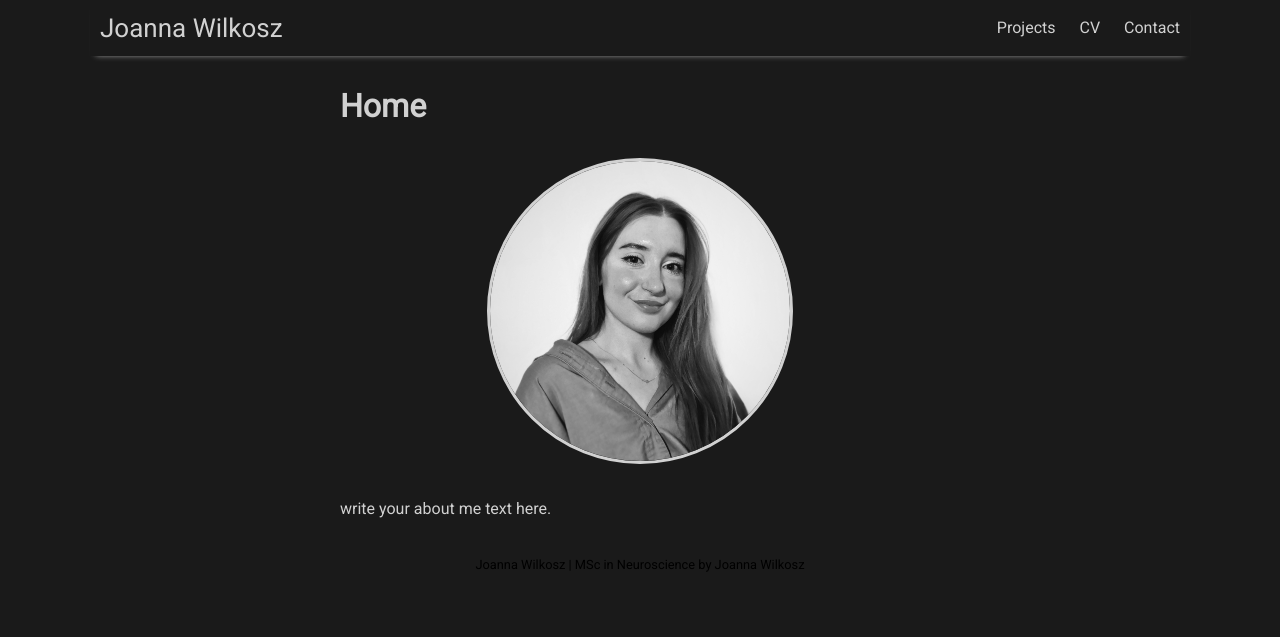
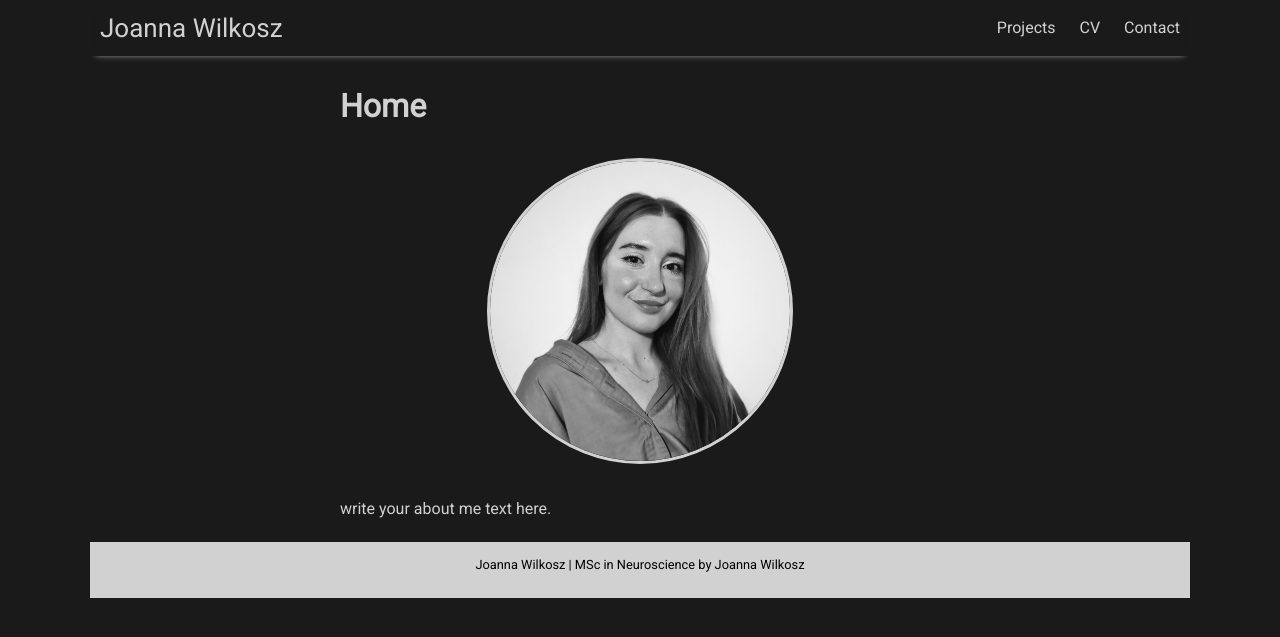
Before and after one commit to joanna-wi/joanna-wi.github.io, a Jekyll site: the page built from index.md, in a window 1280 px wide. Shown: the top 637 px of the page. Built offline with Jekyll 4.4.1, drawn with Linux system fonts in a browser that asks for light colours; nearby versions of some CDN libraries.

Commit message:
Update _footer.scss

```diff
--- a/_sass/_footer.scss
+++ b/_sass/_footer.scss
@@ -1,5 +1,5 @@
 .footer {
-  background: #1a1a1a;
+  background: #d1d1d1;
   color: $brand-color;
   text-align: center;
   min-height: 56px;
```
